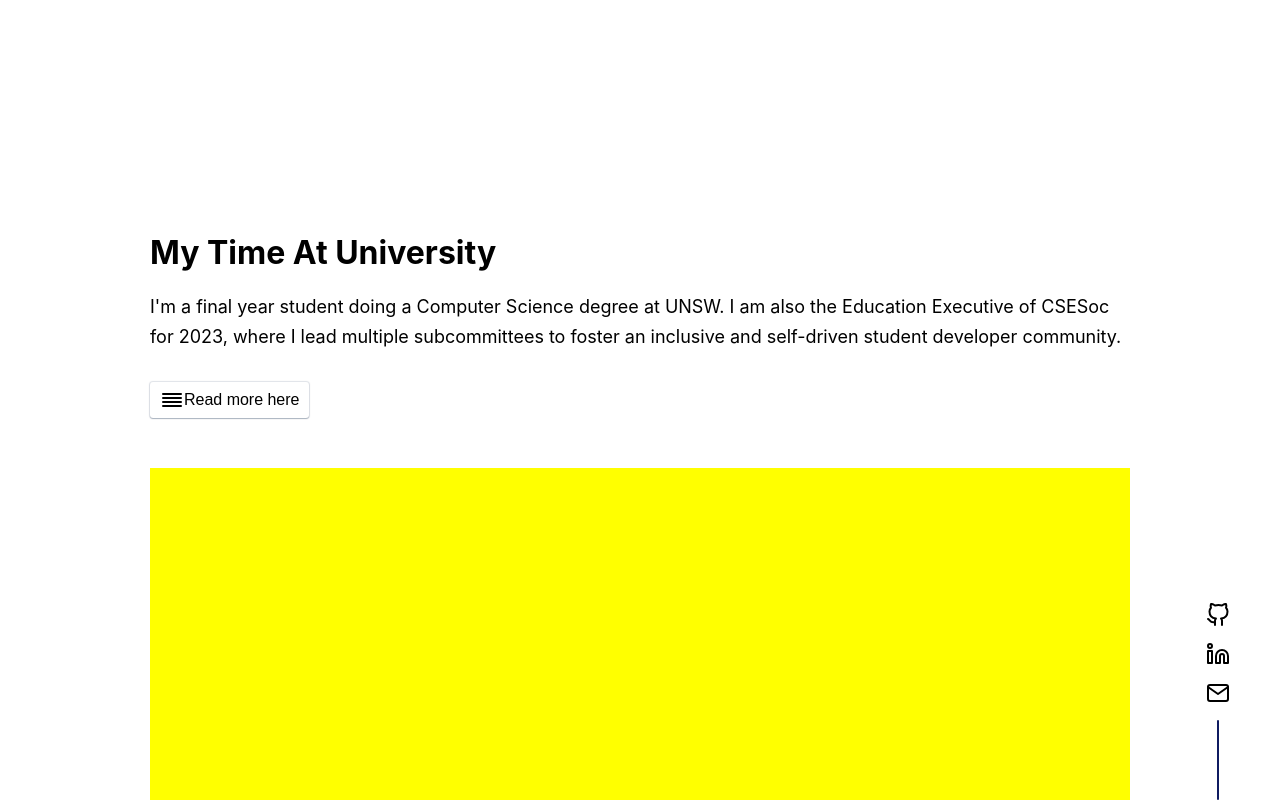
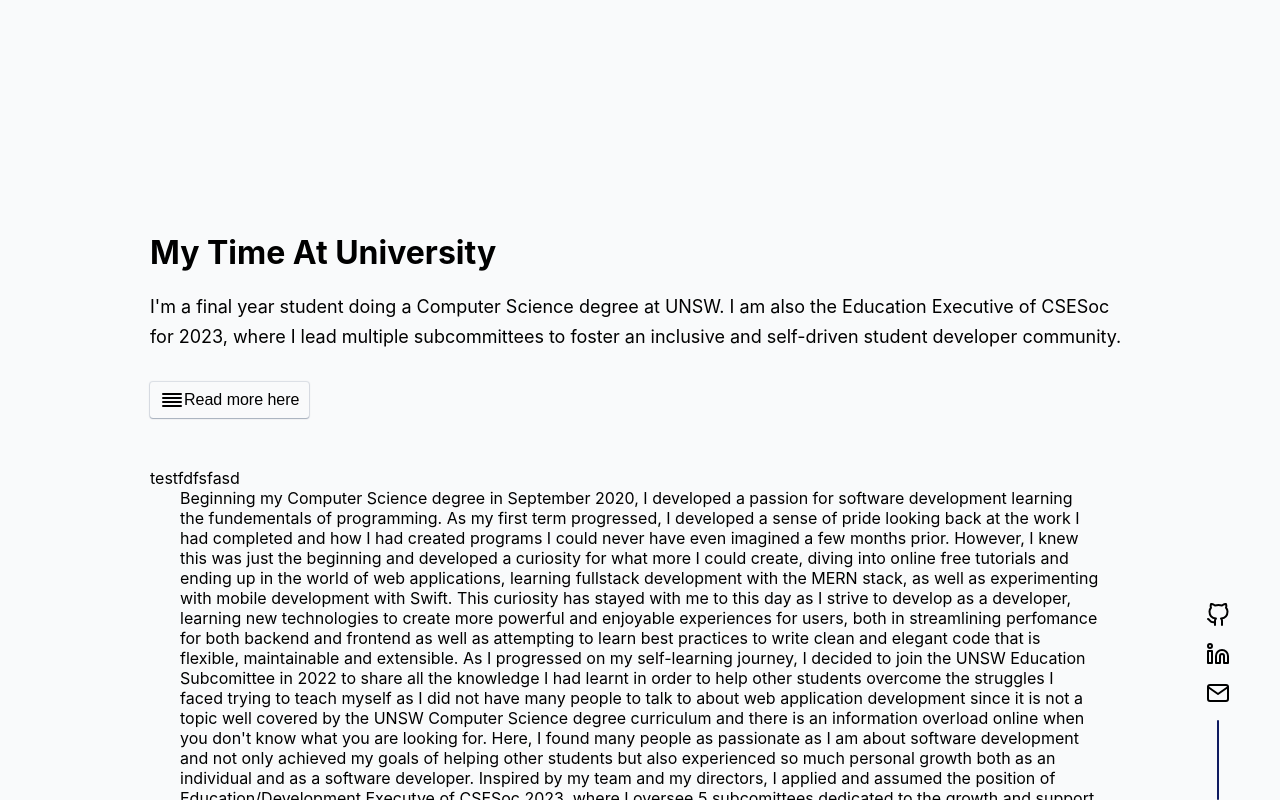
Before and after one commit to M-Xue/dev-portfolio, a Next.js app: page / in a window 1280 px wide. Both pictures are taken after a click on the button "Read more here". Shown: the part 1367-2167 px from the top of the page. Built offline with nearby package versions, Linux system fonts and the light colour scheme.

Commit message:
added second transition to text for opacity

```diff
--- a/components/sections/education/Education.tsx
+++ b/components/sections/education/Education.tsx
@@ -11,6 +11,7 @@ export const Education = () => {
 
   const handleButtonClick = () => setIsContentOpen(!isContentOpen);
   const nodeRef = useRef(null);
+  const nodeRefText = useRef(null);
 
 
   return (
@@ -52,17 +53,41 @@ export const Education = () => {
             </CSSTransition>
 
             <div className={styles.bigBoi}>
-              <div className={styles.text}>
-                  Beginning my Computer Science degree in September 2020, I developed a passion for software development learning the fundementals of programming. As my first term progressed, I developed a sense of pride looking back at the work I had completed and how I had created programs I could never have even imagined a few months prior. However, I knew this was just the beginning and developed a curiosity for what more I could create, diving into online free tutorials and ending up in the world of web applications, learning fullstack development with the MERN stack, as well as experimenting with mobile development with Swift.
-                  This curiosity has stayed with me to this day as I strive to develop as a developer, learning new technologies to create more powerful and enjoyable experiences for users, both in streamlining perfomance for both backend and frontend as well as attempting to learn best practices to write clean and elegant code that is flexible, maintainable and extensible.
-                  As I progressed on my self-learning journey, I decided to join the UNSW Education Subcomittee in 2022 to share all the knowledge I had learnt in order to help other students overcome the struggles I faced trying to teach myself as I did not have many people to talk to about web application development since it is not a topic well covered by the UNSW Computer Science degree curriculum and there is an information overload online when you don't know what you are looking for. Here, I found many people as passionate as I am about software development and not only achieved my goals of helping other students but also experienced so much personal growth both as an individual and as a software developer.
-                  Inspired by my team and my directors, I applied and assumed the position of Education/Development Executve of CSESoc 2023, where I oversee 5 subcomittees dedicated to the growth and support of the developer community at UNSW. I hope to cultivate a developer community that thrives on the curiosity of passionate students and support students to achieve their goals as software developers by making informating accessible as well as creating opporunities for students to bond with like-minded students so we can all developer and grow from each other, leveraging our unique experience and knowledge.
-              </div>
+
+              <CSSTransition
+                in={isContentOpen}
+                nodeRef={nodeRefText}
+                // appear={true}
+                timeout={2000}
+                // unmountOnExit
+                classNames={{
+                  enter: styles.TextEnter,
+                  enterActive: styles.TextEnterActive,
+                  enterDone: styles.TextEnterDone,
+                  exit: styles.TextExit,
+                  exitActive: styles.TextExitActive
+                }}
+              >
+                <div className={styles.text} ref={nodeRefText}>
+                    Beginning my Computer Science degree in September 2020, I developed a passion for software development learning the fundementals of programming. As my first term progressed, I developed a sense of pride looking back at the work I had completed and how I had created programs I could never have even imagined a few months prior. However, I knew this was just the beginning and developed a curiosity for what more I could create, diving into online free tutorials and ending up in the world of web applications, learning fullstack development with the MERN stack, as well as experimenting with mobile development with Swift.
+                    This curiosity has stayed with me to this day as I strive to develop as a developer, learning new technologies to create more powerful and enjoyable experiences for users, both in streamlining perfomance for both backend and frontend as well as attempting to learn best practices to write clean and elegant code that is flexible, maintainable and extensible.
+                    As I progressed on my self-learning journey, I decided to join the UNSW Education Subcomittee in 2022 to share all the knowledge I had learnt in order to help other students overcome the struggles I faced trying to teach myself as I did not have many people to talk to about web application development since it is not a topic well covered by the UNSW Computer Science degree curriculum and there is an information overload online when you don't know what you are looking for. Here, I found many people as passionate as I am about software development and not only achieved my goals of helping other students but also experienced so much personal growth both as an individual and as a software developer.
+                    Inspired by my team and my directors, I applied and assumed the position of Education/Development Executve of CSESoc 2023, where I oversee 5 subcomittees dedicated to the growth and support of the developer community at UNSW. I hope to cultivate a developer community that thrives on the curiosity of passionate students and support students to achieve their goals as software developers by making informating accessible as well as creating opporunities for students to bond with like-minded students so we can all developer and grow from each other, leveraging our unique experience and knowledge.
+                </div>
+
+              </CSSTransition>
+
+              {/* * theres a bug with the hello my name is max animation cuz of the background position of the main page. fix after you clean up this */}
 
             </div>
+
           </div>
+          <div>testfdfsfasd</div>
 
 
+                {/* New issue is that we cant get rid of the text div from the flow of the DOM
+                  solution: make the contianer and text div -999 z index but make the actual box be 0 z index or whatever the default z index is (maybe use auto)
+                */}
 
 
 
--- a/pages/index.tsx
+++ b/pages/index.tsx
@@ -30,6 +30,7 @@ const Home: NextPage = () => {
         <title>MX Dev Portfolio</title>
         <meta name="description" content="Generated by create next app" />
       </Head>
+      <div className={styles.background}></div>
       <div className={styles.container}>
 
         <Topbar ref={topbarRef}/>
--- a/styles/Home.module.css
+++ b/styles/Home.module.css
@@ -6,6 +6,13 @@
     min-height: 100vh;
 }
 
+/* .background {
+    background-color: rgb(249,250,251);
+    min-height: 100vh;
+    width: 100%;
+    position: absolute;
+} */
+
 .main {
     display: flex;
     flex-direction: column;
@@ -13,8 +20,8 @@
     width: 100%;
     padding: 0 150px;
 
-    position: absolute;
-    z-index: -9999;
+    /* position: relative;
+    z-index: -9999; */
 }
 
 .footer {
--- a/styles/sections/education/Education.module.css
+++ b/styles/sections/education/Education.module.css
@@ -63,46 +63,35 @@
 }
 
 .expand {
-    /* height: 300px;
-    width: 100%; */
 
     height: 40px;
     width: 40px;
     background: yellow;
+    /* position: relative; */
+    /* z-index: 999; */
     position: absolute;
 }
-
-
-
-
 .MyClassEnter {
     height: 40px;
     width: 40px;
 }
 .MyClassEnterActive {
-    opacity: 1;
     height: 100%;
-    /* width: fit-content;  */
     width: 100%;
-    /* height: 300px; */
-    transition: opacity 1000ms ease-in, height 1000ms ease-in, width 1000ms ease-in;
+    transition: height 1000ms ease-in, width 1000ms ease-in;
 }
 .MyClassEnterDone {
     height: 100%;
     width: 100%;
 }
 .MyClassExit {
-    opacity: 1;
     height: 100%;
-    /* width: fit-content; */
     width: 100%;
-    /* height: 300px; */
 }
 .MyClassExitActive {
-    /* opacity: 0; */
     height: 40px;
     width: 40px;
-    transition: opacity 1000ms ease-in, height 1000ms ease-in, width 1000ms ease-in;
+    transition: height 1000ms ease-in, width 1000ms ease-in;
 }
 
 
@@ -110,17 +99,36 @@
 
 
 .bigBoi {
-    /* min-height: 700px; */
-    background-color: red;
-    z-index: -99;
     width: 100%;
-    position:relative;
+    /* position: relative;
+    z-index: -999; */
+    position: absolute;
 }
 
 
 
-
-
+.text {
+    padding: 20px 30px;
+    opacity: 0;
+    position: relative;
+}
+.TextEnter {
+    opacity: 0;
+}
+.TextEnterActive {
+    opacity: 1;
+    transition: opacity 1000ms ease-in 1000ms;
+}
+.TextEnterDone {
+    opacity: 1;
+}
+.TextExit {
+    opacity: 1;
+}
+.TextExitActive {
+    opacity: 0;
+    transition: opacity 1000ms ease-in;
+}
 
 
 
@@ -146,9 +154,7 @@
 
 
 
-.text {
-    padding: 20px 30px;
-}
+
 
 
 
--- a/styles/sections/intro/Intro.module.css
+++ b/styles/sections/intro/Intro.module.css
@@ -11,6 +11,7 @@
     /* font-family: Roboto Mono,monospace,ui-monospace,SFMono-Regular,Menlo,Monaco,Consolas,Liberation Mono,Courier New,monospace; */
     /* -webkit-font-smoothing: antialiased; */
     -webkit-font-smoothing: antialiased;
+
 }
 
 .flex {
```
